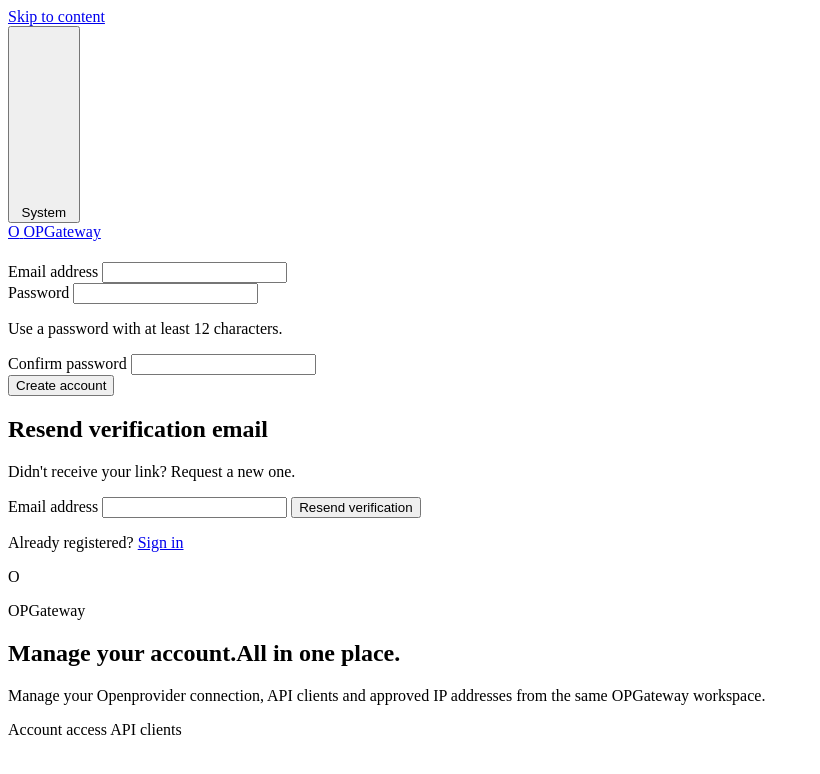
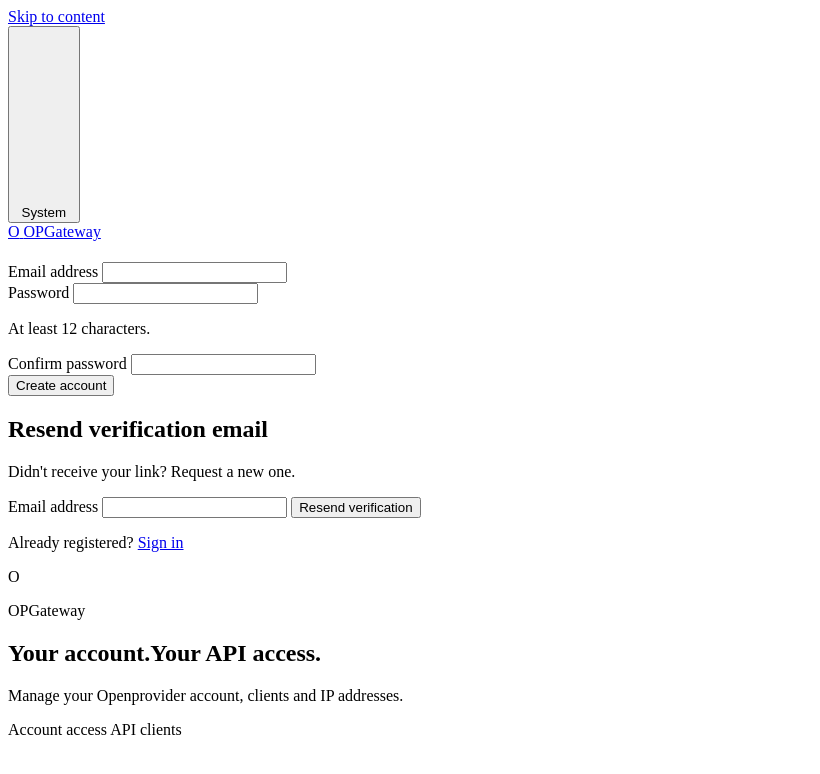
Before and after one commit to satrapit/opgateway, a PHP site: template templates/account/register.html.twig in a window 1280 px wide. Shown: the top 774 px of the page, without its empty margins (0-820 px from the left). Run offline with PHP 8.4, Linux system fonts and the light colour scheme; the template is opened without the code that fills it, so the values that code supplies are empty; some libraries are stand-ins or nearby versions.

Commit message:
fix(account): enforce password confirmation and simplify interface copy

```diff
--- a/src/Http/AccountViews.php
+++ b/src/Http/AccountViews.php
@@ -22,7 +22,7 @@ final class AccountViews
         return self::render('account/login.html.twig', [
             'page_title' => 'Sign in to your account',
             'page_eyebrow' => 'Account workspace',
-            'page_description' => 'Access your Openprovider connection, API clients and approved IP addresses.',
+            'page_description' => 'Sign in with your email and password.',
             'csrf_token' => $csrfToken,
             'show_error' => $failed,
             'allow_registration' => $allowRegistration,
@@ -35,7 +35,7 @@ final class AccountViews
         return self::render('account/register.html.twig', [
             'page_title' => 'Create your account',
             'page_eyebrow' => 'Join OPGateway',
-            'page_description' => 'Verify your email address to activate your account. Use a password with at least 12 characters.',
+            'page_description' => 'Enter your email and choose a password.',
             'csrf_token' => $csrfToken,
         ]);
     }
--- a/templates/account/login.html.twig
+++ b/templates/account/login.html.twig
@@ -1,7 +1,7 @@
 {% extends 'layouts/account-auth.html.twig' %}
 {% block account_form %}
   {% if show_error %}
-    <div class="opg-alert opg-alert-error mb-6" role="alert" id="account-login-error">Sign-in was not successful. Check your credentials and try again.</div>
+    <div class="opg-alert opg-alert-error mb-6" role="alert" id="account-login-error">Incorrect email or password.</div>
   {% endif %}
   <form method="post" action="/account/login" autocomplete="on" class="space-y-5">
     <input type="hidden" name="_csrf" value="{{ csrf_token }}">
--- a/templates/account/register.html.twig
+++ b/templates/account/register.html.twig
@@ -9,7 +9,7 @@
     <div>
       <label class="opg-label" for="registration-password">Password</label>
       <input class="opg-input" id="registration-password" name="password" type="password" minlength="12" maxlength="1024" autocomplete="new-password" required>
-      <p class="opg-muted mt-2">Use a password with at least 12 characters.</p>
+      <p class="opg-muted mt-2">At least 12 characters.</p>
     </div>
     <div>
       <label class="opg-label" for="registration-password-confirm">Confirm password</label>
--- a/templates/account/sections/provider.html.twig
+++ b/templates/account/sections/provider.html.twig
@@ -4,7 +4,7 @@
     <div>
       <p class="mb-1 text-sm font-semibold text-brand-600 dark:text-brand-300">Provider integration</p>
       <h2 id="provider-title" class="opg-section-title">Openprovider account</h2>
-      <p class="opg-section-subtitle">Your reseller password is encrypted at rest and never displayed again.</p>
+      <p class="opg-section-subtitle">Connect your Openprovider account.</p>
     </div>
     <span class="opg-badge {{ provider.configured|default(false) ? 'opg-badge-green' : 'opg-badge-amber' }}">{{ provider.configured|default(false) ? 'Configured' : 'Not configured' }}</span>
   </div>
@@ -23,7 +23,7 @@
       <input class="opg-input" id="provider-confirm-password" name="current_password" type="password" maxlength="1024" autocomplete="current-password" required>
     </div>
     <div class="sm:col-span-2">
-      <button class="opg-primary-button w-full sm:w-auto" type="submit">Save encrypted credentials</button>
+      <button class="opg-primary-button w-full sm:w-auto" type="submit">Save changes</button>
     </div>
   </form>
 </section>
--- a/templates/layouts/account-auth.html.twig
+++ b/templates/layouts/account-auth.html.twig
@@ -24,8 +24,8 @@
     <div class="max-w-md">
       <div class="mb-8 flex size-16 items-center justify-center rounded-2xl bg-brand-500 text-3xl font-bold shadow-lg">O</div>
       <p class="mb-4 text-sm font-semibold uppercase tracking-[0.18em] text-brand-200">OPGateway</p>
-      <h2 class="mb-5 text-4xl font-semibold leading-tight">Manage your account.<span class="block text-brand-300">All in one place.</span></h2>
-      <p class="max-w-sm leading-7 text-brand-100">Manage your Openprovider connection, API clients and approved IP addresses from the same OPGateway workspace.</p>
+      <h2 class="mb-5 text-4xl font-semibold leading-tight">Your account.<span class="block text-brand-300">Your API access.</span></h2>
+      <p class="max-w-sm leading-7 text-brand-100">Manage your Openprovider account, clients and IP addresses.</p>
       <div class="mt-9 flex flex-wrap gap-3 text-sm">
         <span class="rounded-full border border-brand-300/40 px-4 py-2">Account access</span>
         <span class="rounded-full border border-brand-300/40 px-4 py-2">API clients</span>
```
Also changed, not shown: docs/account.md (+6 -0 lines), src/Http/SelfServiceBrowserController.php (+6 -1 lines), tests/SelfServiceControllerPolicyTest.php (+8 -0 lines).
